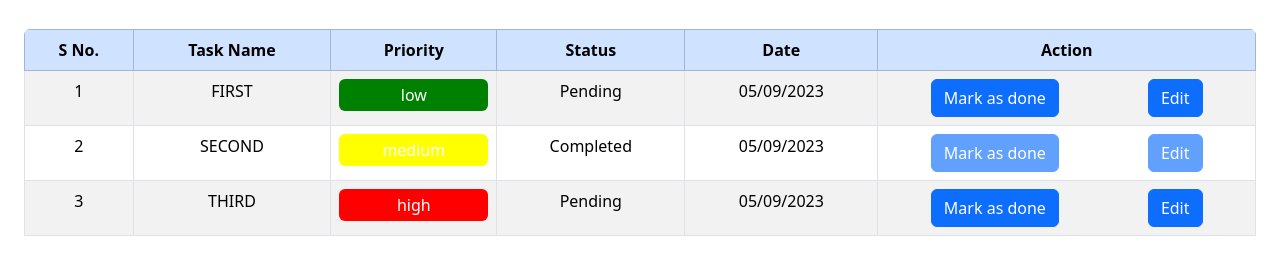
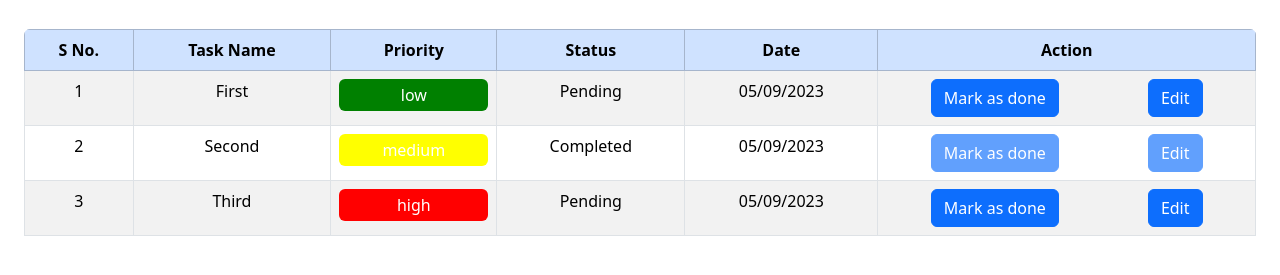
Before and after one commit to manis-ur-rehman/task-management-app, an Angular app: page / in a window 1280 px wide. Shown: the part 205-480 px from the top of the page. Built offline with nearby package versions, Linux system fonts and the light colour scheme.

Commit message:
custom pipe add of text capatilization

```diff
--- /dev/null
+++ b/src/app/capatilize-text.pipe.ts
@@ -0,0 +1,11 @@
+import { Pipe, PipeTransform } from '@angular/core';
+
+@Pipe({
+  name: 'capatilizeText'
+})
+export class CapatilizeTextPipe implements PipeTransform {
+
+  transform(value: string): unknown {
+    return value.charAt(0).toUpperCase() + value.slice(1)
+  }
+}
--- a/src/app/task-list/task-list.component.html
+++ b/src/app/task-list/task-list.component.html
@@ -22,7 +22,7 @@
       <tbody>
         <tr *ngFor="let task of taskList; index as i">
           <td scope="row" class="text-center">{{ i + 1 }}</td>
-          <td class="text-center">{{ task.taskName | uppercase }}</td>
+          <td class="text-center">{{ task.taskName | capatilizeText }}</td>
           <td>
             <div
               class="span rounded text-white text-center p-1"
--- a/src/app/task-related/task-related.module.ts
+++ b/src/app/task-related/task-related.module.ts
@@ -7,6 +7,7 @@ import {EditTaskComponent} from '../edit-task/edit-task.component';
 import { ModalComponent } from '../modal/modal.component';
 import { FormsModule, ReactiveFormsModule } from '@angular/forms';
 import { FilterTaskComponent } from '../filter-task/filter-task.component';
+import { CapatilizeTextPipe } from '../capatilize-text.pipe';
 
 
 
@@ -17,7 +18,8 @@ import { FilterTaskComponent } from '../filter-task/filter-task.component';
     AddTaskComponent,
     ModalComponent,
     EditTaskComponent,
-    FilterTaskComponent
+    FilterTaskComponent,
+    CapatilizeTextPipe
   ],
   imports: [
     CommonModule,
```
Also changed, not shown: 1 other file (tests, documents, lock files or other folders).
